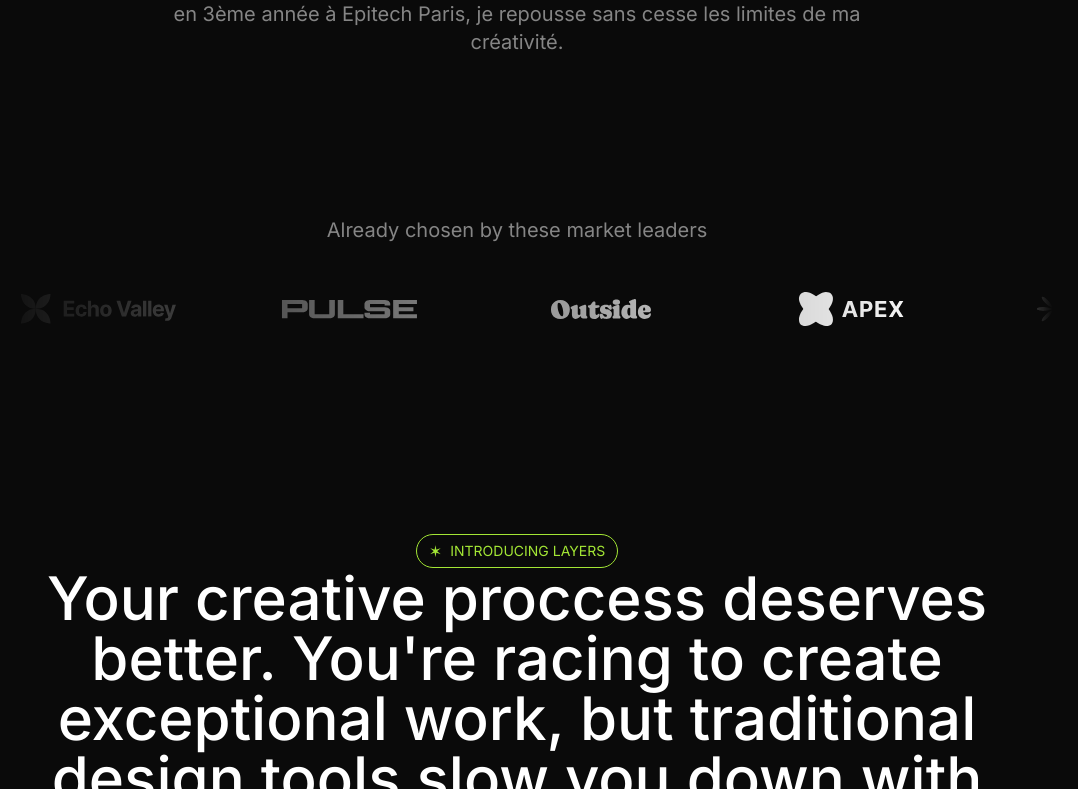
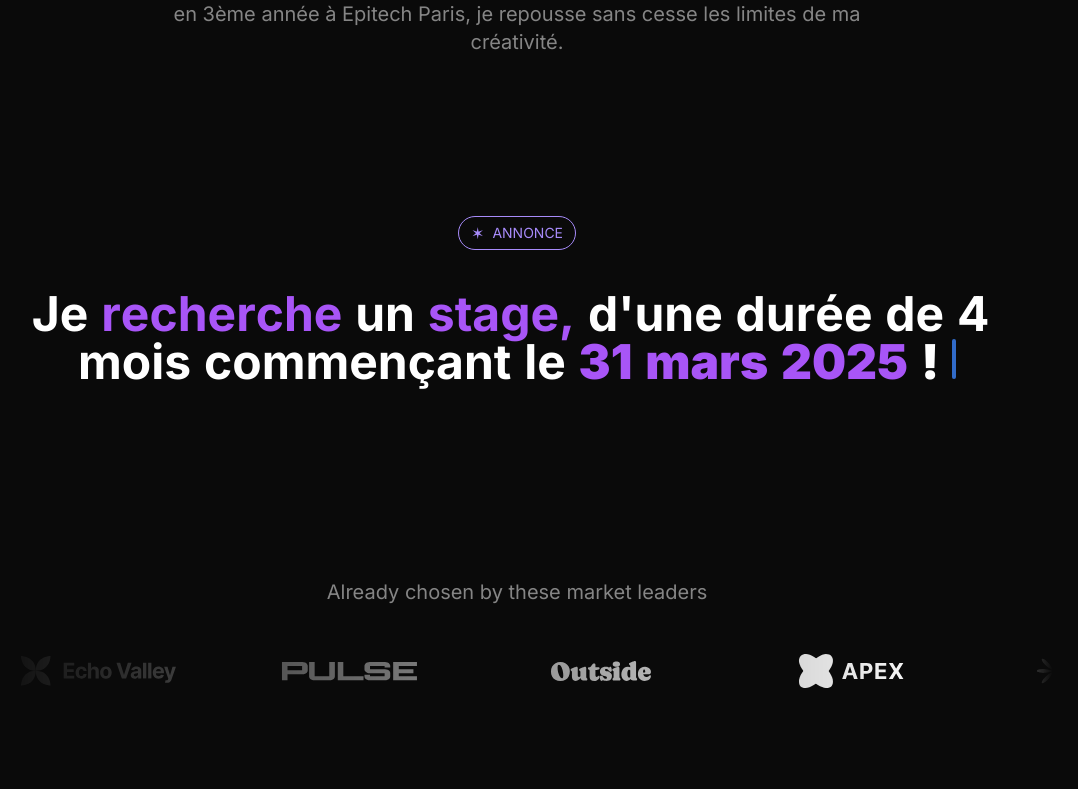
Before and after one commit to floksdev/AnimatedPortfolio, a Next.js app: page / in a window 1280 px wide. Shown: the part 811-1600 px from the top of the page, without its empty margins (123-1201 px from the left). Built offline with nearby package versions, Linux system fonts and the light colour scheme.

Commit message:
[ADD] Announcement section

```diff
--- a/package.json
+++ b/package.json
@@ -10,11 +10,13 @@
   },
   "dependencies": {
     "class-variance-authority": "^0.7.0",
+    "clsx": "^2.1.1",
     "framer-motion": "^11.11.11",
+    "motion": "^12.4.7",
     "next": "^14.2.18",
     "react": "^18.3.1",
     "react-dom": "^18.3.1",
-    "tailwind-merge": "^2.5.4"
+    "tailwind-merge": "^2.6.0"
   },
   "devDependencies": {
     "@types/node": "^20",
--- a/src/app/page.tsx
+++ b/src/app/page.tsx
@@ -3,12 +3,14 @@
 import LogoTicker from "@/sections/LogoTicker";
 import Introduction from "@/sections/Introduction";
 import Integrations from "@/sections/Integrations";
+import Announcement from '@/sections/Announcement';
 
 export default function Home() {
     return (
         <>
             <Navbar />
             <Hero />
+            <Announcement />
             <LogoTicker />
             <Introduction />
             <Integrations />
--- a/src/components/Tag.tsx
+++ b/src/components/Tag.tsx
@@ -4,7 +4,7 @@
 export default function Tag(props: HTMLAttributes<HTMLDivElement>) {
     const {className, children, ...otherProps} = props;
     return (
-        <div className={twMerge("inline-flex border border-lime-400 gap-2 text-lime-400 px-3 py-1 rounded-full uppercase items-center", className)} {...otherProps}>
+        <div className={twMerge("inline-flex border border-violet-400 gap-2 text-violet-400 px-3 py-1 rounded-full uppercase items-center", className)} {...otherProps}>
             <span>&#10038;</span>
             <span className="text-sm">{children}</span>
         </div>
--- /dev/null
+++ b/src/components/typewriter-effect.tsx
@@ -0,0 +1,187 @@
+"use client";
+
+import { cn } from "@/lib/utils";
+import { motion, stagger, useAnimate, useInView } from "framer-motion";
+import { useEffect } from "react";
+
+export const TypewriterEffect = ({
+  words,
+  className,
+  cursorClassName,
+}: {
+  words: {
+    text: string;
+    className?: string;
+  }[];
+  className?: string;
+  cursorClassName?: string;
+}) => {
+  // split text inside of words into array of characters
+  const wordsArray = words.map((word) => {
+    return {
+      ...word,
+      text: word.text.split(""),
+    };
+  });
+
+  const [scope, animate] = useAnimate();
+  const isInView = useInView(scope);
+  useEffect(() => {
+    if (isInView) {
+      animate(
+        "span",
+        {
+          display: "inline-block",
+          opacity: 1,
+          width: "fit-content",
+        },
+        {
+          duration: 0.3,
+          delay: stagger(0.1),
+          ease: "easeInOut",
+        }
+      );
+    }
+  }, [isInView]);
+
+  const renderWords = () => {
+    return (
+      <motion.div ref={scope} className="inline">
+        {wordsArray.map((word, idx) => {
+          return (
+            <div key={`word-${idx}`} className="inline-block">
+              {word.text.map((char, index) => (
+                <motion.span
+                  initial={{}}
+                  key={`char-${index}`}
+                  className={cn(
+                    `dark:text-white text-black opacity-0 hidden`,
+                    word.className
+                  )}
+                >
+                  {char}
+                </motion.span>
+              ))}
+              &nbsp;
+            </div>
+          );
+        })}
+      </motion.div>
+    );
+  };
+  return (
+    <div
+      className={cn(
+        "text-base sm:text-xl md:text-3xl lg:text-5xl font-bold text-center",
+        className
+      )}
+    >
+      {renderWords()}
+      <motion.span
+        initial={{
+          opacity: 0,
+        }}
+        animate={{
+          opacity: 1,
+        }}
+        transition={{
+          duration: 0.8,
+          repeat: Infinity,
+          repeatType: "reverse",
+        }}
+        className={cn(
+          "inline-block rounded-sm w-[4px] h-4 md:h-6 lg:h-10 bg-blue-500",
+          cursorClassName
+        )}
+      ></motion.span>
+    </div>
+  );
+};
+
+export const TypewriterEffectSmooth = ({
+  words,
+  className,
+  cursorClassName,
+}: {
+  words: {
+    text: string;
+    className?: string;
+  }[];
+  className?: string;
+  cursorClassName?: string;
+}) => {
+  // split text inside of words into array of characters
+  const wordsArray = words.map((word) => {
+    return {
+      ...word,
+      text: word.text.split(""),
+    };
+  });
+  const renderWords = () => {
+    return (
+      <div>
+        {wordsArray.map((word, idx) => {
+          return (
+            <div key={`word-${idx}`} className="inline-block">
+              {word.text.map((char, index) => (
+                <span
+                  key={`char-${index}`}
+                  className={cn(`dark:text-white text-black `, word.className)}
+                >
+                  {char}
+                </span>
+              ))}
+              &nbsp;
+            </div>
+          );
+        })}
+      </div>
+    );
+  };
+
+  return (
+    <div className={cn("flex space-x-1 my-6", className)}>
+      <motion.div
+        className="overflow-hidden pb-2"
+        initial={{
+          width: "0%",
+        }}
+        whileInView={{
+          width: "fit-content",
+        }}
+        transition={{
+          duration: 2,
+          ease: "linear",
+          delay: 1,
+        }}
+      >
+        <div
+          className="text-xs sm:text-base md:text-xl lg:text:3xl xl:text-5xl font-bold"
+          style={{
+            whiteSpace: "nowrap",
+          }}
+        >
+          {renderWords()}{" "}
+        </div>{" "}
+      </motion.div>
+      <motion.span
+        initial={{
+          opacity: 0,
+        }}
+        animate={{
+          opacity: 1,
+        }}
+        transition={{
+          duration: 0.8,
+
+          repeat: Infinity,
+          repeatType: "reverse",
+        }}
+        className={cn(
+          "block rounded-sm w-[4px]  h-4 sm:h-6 xl:h-12 bg-blue-500",
+          cursorClassName
+        )}
+      ></motion.span>
+    </div>
+  );
+};
--- /dev/null
+++ b/src/lib/utils.ts
@@ -0,0 +1,6 @@
+import { ClassValue, clsx } from "clsx";
+import { twMerge } from "tailwind-merge";
+
+export function cn(...inputs: ClassValue[]) {
+  return twMerge(clsx(inputs));
+}
--- /dev/null
+++ b/src/sections/Announcement.tsx
@@ -0,0 +1,35 @@
+import Tag from "@/components/Tag";
+import { TypewriterEffect } from "@/components/typewriter-effect";
+
+
+export default function Announcement() {
+    const words = [
+        { text: "Je", className: "text-white font-bold" },
+        { text: "recherche", className: "text-purple-500 font-bold" },
+        { text: "un", className: "text-white font-bold" },
+        { text: "stage,", className: "text-purple-500 font-bold" },
+        { text: "d'une", className: "text-white font-bold" },
+        { text: "durée", className: "text-white font-bold" },
+        { text: "de", className: "text-white font-bold" },
+        { text: "4", className: "text-white font-bold" },
+        { text: "mois", className: "text-white font-bold" },
+        { text: "commençant", className: "text-white font-bold" },
+        { text: "le", className: "text-white font-bold" },
+        { text: "31", className: "text-purple-500 font-black" },
+        { text: "mars", className: "text-purple-500 font-black" },
+        { text: "2025", className: "text-purple-500 font-black" },
+        { text: "!", className: "text-white font-black" }
+    ];
+    return (
+        <section className="py-24">
+            <div className="container">
+                <div className="flex justify-center items-center gap-10 flex-col">
+                    <Tag>
+                        Annonce
+                    </Tag>
+                    <TypewriterEffect words={words} className="text-6xl font-medium text-center" cursorClassName="text-purple-500" />
+                </div>
+            </div>
+        </section>
+    );
+};
```
Also changed, not shown: src/sections/Hero.tsx (+1 -1 lines), 1 other file (tests, documents, lock files or other folders).
